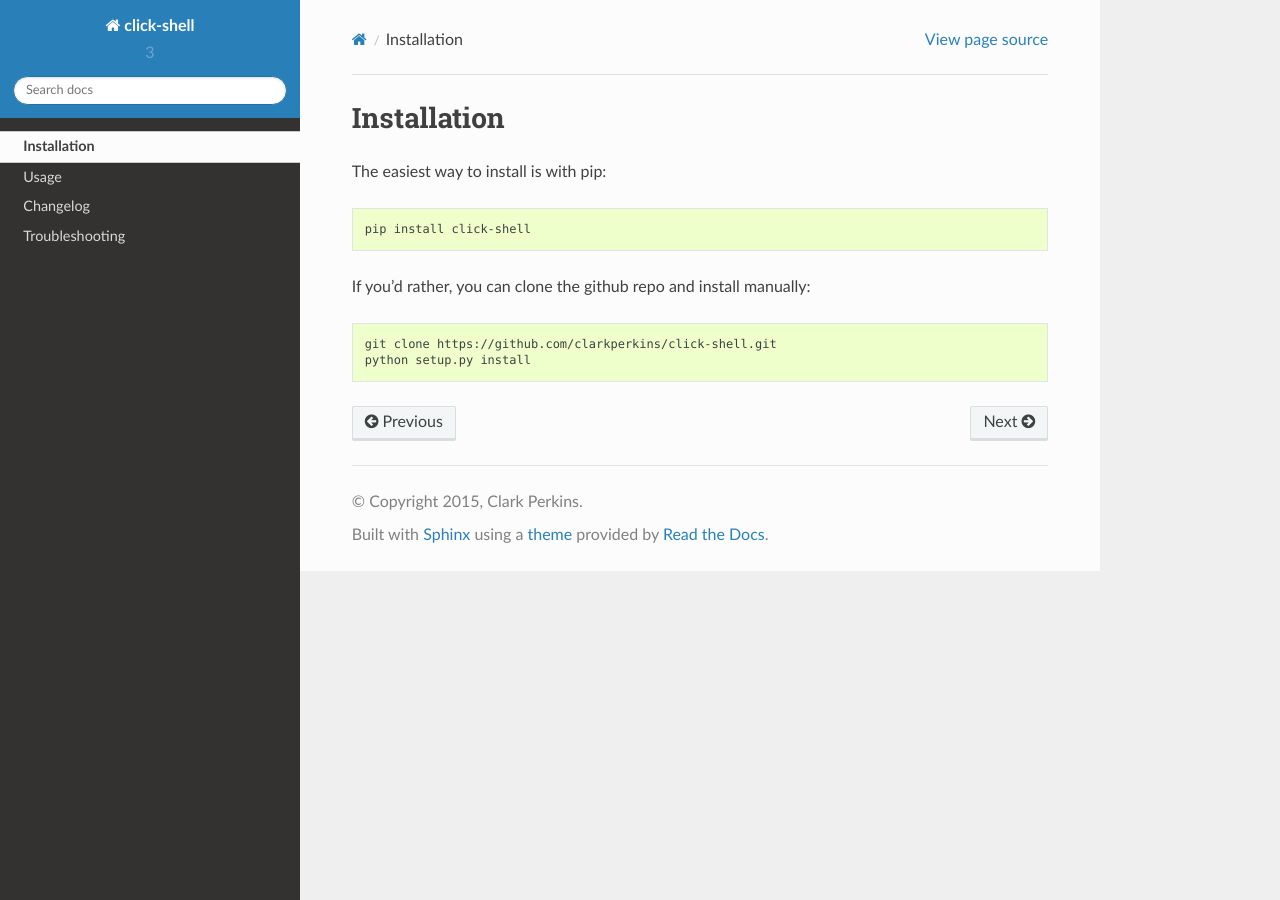
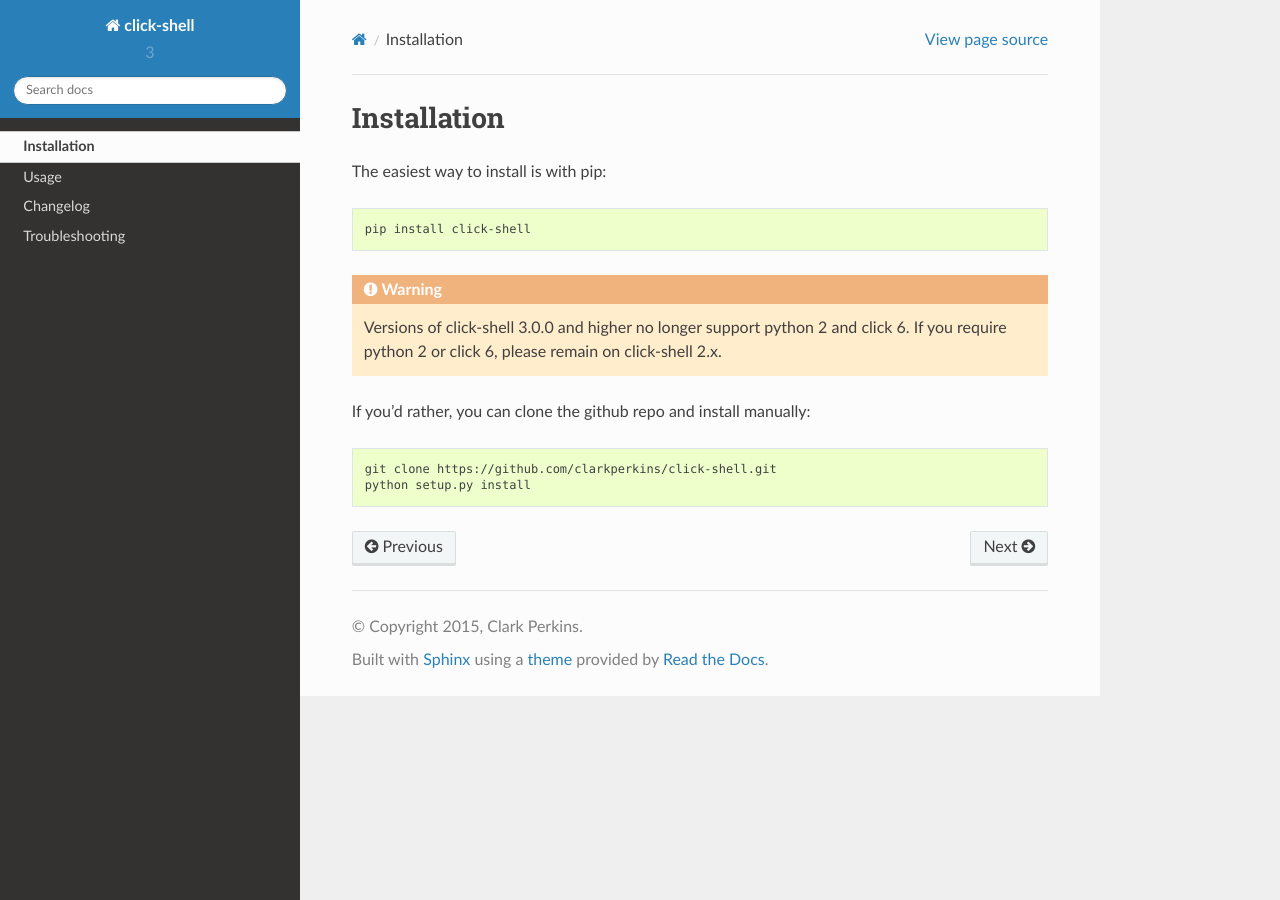
Before and after one commit to clarkperkins/click-shell, a Sphinx documentation site: the page built from docs/install.rst, in a window 1280 px wide. Built offline with Sphinx 7.4.7 and the Read the Docs theme 2.0.0, drawn with Linux system fonts in a browser that asks for light colours.

Commit message:
Documentation notes around python 3

```diff
--- a/README.rst
+++ b/README.rst
@@ -61,6 +61,11 @@ When run, you should expect an output like so:
 
 For more advanced usage, check out our docs at https://click-shell.readthedocs.io/
 
+.. note::
+
+    Versions of click-shell 3.0.0 and higher no longer support python 2 and click 6.
+    If you require python 2 or click 6, please remain on click-shell 2.x.
+
 .. _click: http://click.pocoo.org/
 .. _cmd: https://docs.python.org/2/library/cmd.html
 
--- a/docs/install.rst
+++ b/docs/install.rst
@@ -7,6 +7,11 @@ The easiest way to install is with pip:
 
     pip install click-shell
 
+.. warning::
+
+    Versions of click-shell 3.0.0 and higher no longer support python 2 and click 6.
+    If you require python 2 or click 6, please remain on click-shell 2.x.
+
 
 If you'd rather, you can clone the github repo and install manually:
 
--- a/setup.py
+++ b/setup.py
@@ -55,7 +55,7 @@ setup(
         'Topic :: Software Development :: User Interfaces',
         'Topic :: System :: Shells',
         'Topic :: Utilities',
-        'Programming Language :: Python'
+        'Programming Language :: Python',
         'Programming Language :: Python :: 3',
         'Programming Language :: Python :: 3.6',
         'Programming Language :: Python :: 3.7',
```
Also changed, not shown: CHANGELOG.rst (+8 -0 lines), .travis.yml.
